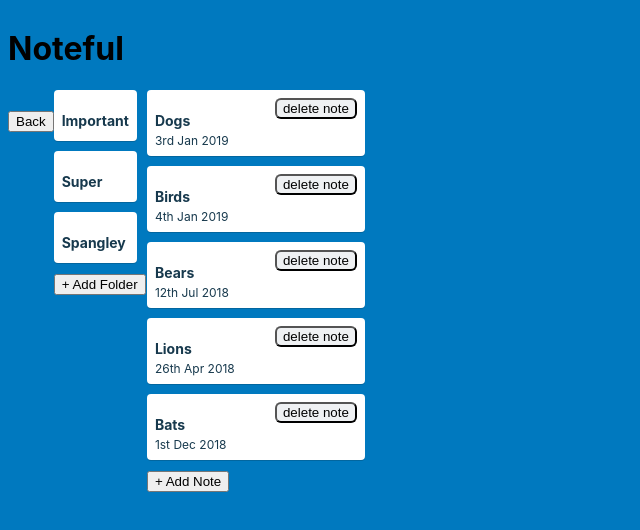
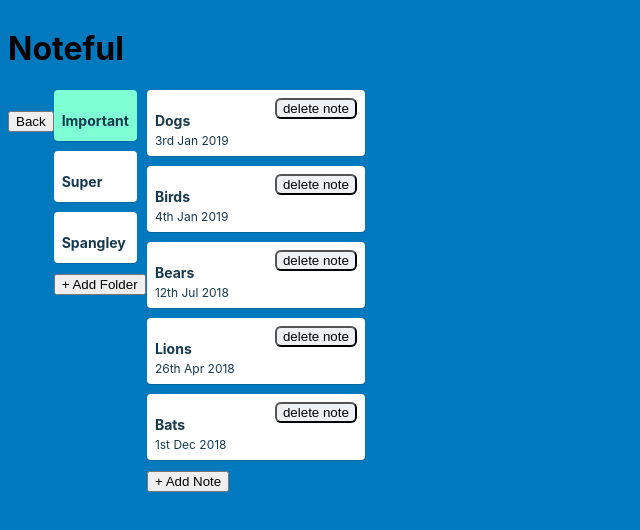
Before and after one commit to roxyshah/noteful, a React (Create React App) app: page /folder/b0715efe-ffaf-11e8-8eb2-f2801f1b9fd1 in a window 1280 px wide. Shown: the top 530 px of the page, without its empty margins (0-640 px from the left). Built offline with nearby package versions, Linux system fonts and the light colour scheme.

Commit message:
added selected Folder css

```diff
--- a/src/Folder/Folder.css
+++ b/src/Folder/Folder.css
@@ -43,3 +43,7 @@ body {
     display: block;
     width: 100%;
   }
+
+  .active .Folder {
+    background-color: aquamarine;
+  }
--- a/src/Folder/Folder.js
+++ b/src/Folder/Folder.js
@@ -1,15 +1,14 @@
 import React from 'react';
-import { Link } from 'react-router-dom';
+import { NavLink } from 'react-router-dom';
 import './Folder.css';
 
 
 export default function Folder(props) {
-    return (
-            <Link to={'/folder/' + props.id} >
+        return (
+            <NavLink to={'/folder/' + props.id} >
                 <div className='Folder'>
                     <h3>{props.name}</h3>
                 </div>
-            </Link>
-
+            </NavLink>
     )
 }
```
